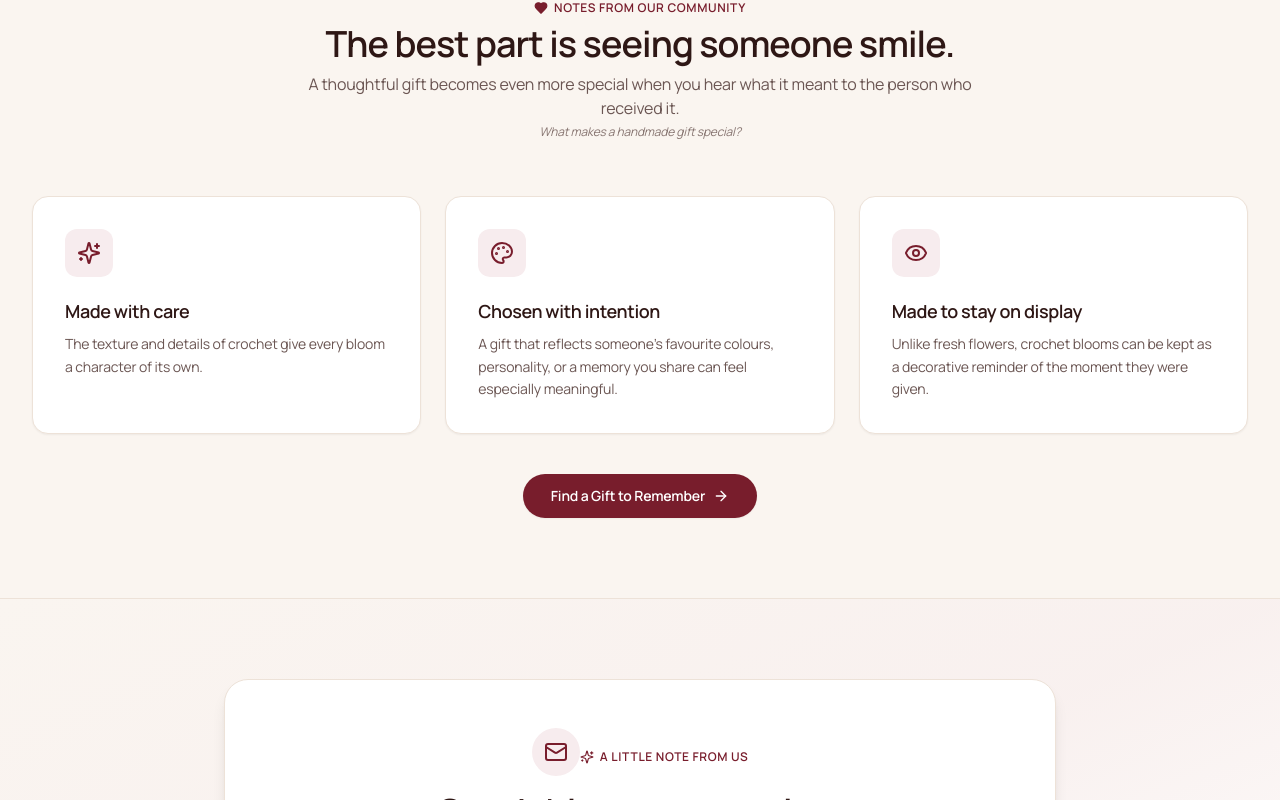
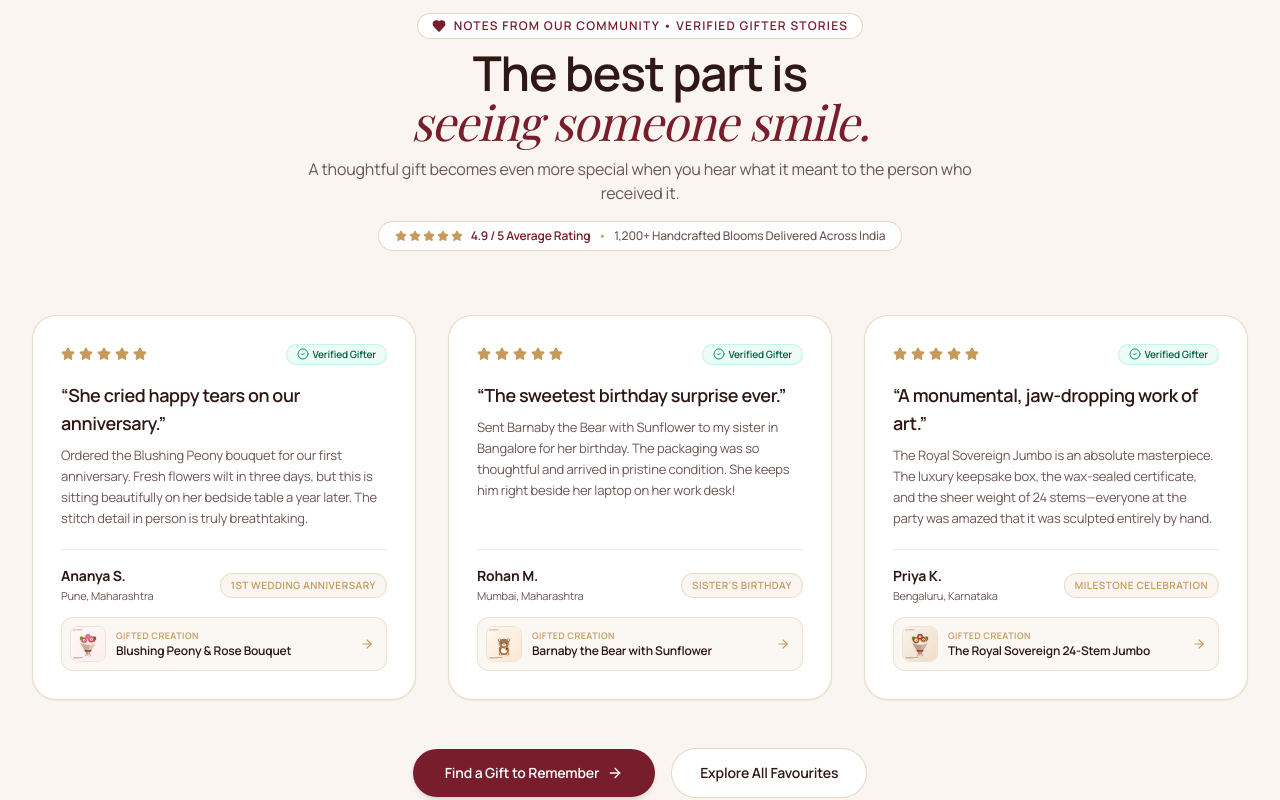
Before and after one commit to TanmayPatil28/DivijaArtHouse, a Next.js app: page / in a window 1280 px wide. Shown: the part 5060-5860 px from the top of the page. Built offline with nearby package versions, Linux system fonts and the light colour scheme; no server answers; the database is empty.

Commit message:
feat(testimonials): elevate community section into verified gifter reviews with star ratings and gift chips

```diff
--- a/src/components/home/Testimonials.tsx
+++ b/src/components/home/Testimonials.tsx
@@ -1,85 +1,180 @@
 import React from 'react';
 import Link from 'next/link';
-import { Heart, Sparkles, ArrowRight, Eye, Palette } from 'lucide-react';
+import { Star, Heart, CheckCircle2, ArrowRight, Sparkles, Quote } from 'lucide-react';
 
-const COMMUNITY_PILLARS = [
+const COMMUNITY_TESTIMONIALS = [
   {
-    title: 'Made with care',
-    description:
-      'The texture and details of crochet give every bloom a character of its own.',
-    icon: Sparkles,
+    name: 'Ananya S.',
+    location: 'Pune, Maharashtra',
+    headline: 'She cried happy tears on our anniversary.',
+    quote:
+      'Ordered the Blushing Peony bouquet for our first anniversary. Fresh flowers wilt in three days, but this is sitting beautifully on her bedside table a year later. The stitch detail in person is truly breathtaking.',
+    giftName: 'Blushing Peony & Rose Bouquet',
+    giftHref: '/products/blushing-peony-rose-handcrafted-bouquet',
+    giftImage: '/images/products/blushing-peony-rose-1.svg',
+    occasion: '1st Wedding Anniversary',
   },
   {
-    title: 'Chosen with intention',
-    description:
-      'A gift that reflects someone’s favourite colours, personality, or a memory you share can feel especially meaningful.',
-    icon: Palette,
+    name: 'Rohan M.',
+    location: 'Mumbai, Maharashtra',
+    headline: 'The sweetest birthday surprise ever.',
+    quote:
+      'Sent Barnaby the Bear with Sunflower to my sister in Bangalore for her birthday. The packaging was so thoughtful and arrived in pristine condition. She keeps him right beside her laptop on her work desk!',
+    giftName: 'Barnaby the Bear with Sunflower',
+    giftHref: '/products/barnaby-the-bear-crochet-sunflower-gift',
+    giftImage: '/images/products/barnaby-bear-amigurumi-1.svg',
+    occasion: "Sister's Birthday",
   },
   {
-    title: 'Made to stay on display',
-    description:
-      'Unlike fresh flowers, crochet blooms can be kept as a decorative reminder of the moment they were given.',
-    icon: Eye,
+    name: 'Priya K.',
+    location: 'Bengaluru, Karnataka',
+    headline: 'A monumental, jaw-dropping work of art.',
+    quote:
+      'The Royal Sovereign Jumbo is an absolute masterpiece. The luxury keepsake box, the wax-sealed certificate, and the sheer weight of 24 stems—everyone at the party was amazed that it was sculpted entirely by hand.',
+    giftName: 'The Royal Sovereign 24-Stem Jumbo',
+    giftHref: '/products/the-royal-sovereign-24-stem-jumbo-bouquet',
+    giftImage: '/images/products/royal-sovereign-jumbo-1.svg',
+    occasion: 'Milestone Celebration',
   },
 ];
 
 export function Testimonials() {
   return (
     <section
-      aria-label="Customer Feedback and Gifting Pillars"
-      className="py-12 md:py-20 bg-surface-warm/40 border-b border-border-subtle"
+      aria-label="Customer Feedback and Community Stories"
+      className="py-16 md:py-24 bg-[#FAF5F0] border-b border-gold/30 relative overflow-hidden"
     >
+      {/* Ambient Radial Radiance */}
+      <div
+        className="absolute top-1/2 left-1/2 -translate-x-1/2 -translate-y-1/2 w-[700px] h-[400px] bg-[radial-gradient(ellipse,rgba(197,154,90,0.08),transparent_70%)] pointer-events-none -z-10"
+        aria-hidden="true"
+      />
+
       <div className="max-w-7xl mx-auto px-4 sm:px-6 lg:px-8">
         {/* Section Heading */}
-        <div className="text-center max-w-2xl mx-auto mb-10 md:mb-14">
-          <div className="inline-flex items-center gap-1.5 text-xs font-semibold uppercase tracking-wider text-primary mb-2">
-            <Heart className="w-3.5 h-3.5 fill-primary" />
-            <span>NOTES FROM OUR COMMUNITY</span>
+        <div className="text-center max-w-2xl mx-auto mb-12 md:mb-16">
+          {/* Eyebrow Badge */}
+          <div className="inline-flex items-center gap-2 px-3.5 py-1 rounded-full bg-white border border-gold/40 text-primary text-xs font-semibold uppercase tracking-widest shadow-2xs mb-2.5 backdrop-blur-sm">
+            <Heart className="w-3.5 h-3.5 fill-primary text-primary shrink-0" />
+            <span>NOTES FROM OUR COMMUNITY • VERIFIED GIFTER STORIES</span>
           </div>
-          <h2 className="text-2xl sm:text-3xl md:text-4xl font-semibold tracking-tight text-text-main">
-            The best part is seeing someone smile.
+
+          {/* Headline */}
+          <h2 className="text-3xl sm:text-4xl md:text-5xl font-semibold tracking-tight text-text-main leading-tight">
+            The best part is{' '}
+            <span className="font-serif italic font-normal text-primary inline-block">
+              seeing someone smile.
+            </span>
           </h2>
-          <p className="text-sm sm:text-base text-text-muted mt-2">
+
+          {/* Subtitle */}
+          <p className="text-sm sm:text-base text-text-muted mt-2.5 leading-relaxed">
             A thoughtful gift becomes even more special when you hear what it meant to the person who received it.
           </p>
-          <p className="text-xs text-text-muted/80 mt-1 italic">
-            What makes a handmade gift special?
-          </p>
+
+          {/* Community Trust Bar */}
+          <div className="inline-flex items-center gap-2 mt-4 px-4 py-1.5 rounded-full bg-white/90 border border-gold/40 shadow-2xs text-xs font-medium text-text-main">
+            <div className="flex items-center gap-0.5">
+              {[...Array(5)].map((_, i) => (
+                <Star key={i} className="w-3 h-3 fill-gold text-gold" />
+              ))}
+            </div>
+            <span className="font-semibold text-primary">4.9 / 5 Average Rating</span>
+            <span className="text-gold">•</span>
+            <span className="text-text-muted">1,200+ Handcrafted Blooms Delivered Across India</span>
+          </div>
         </div>
 
-        {/* Community Pillars Grid */}
-        <div className="grid grid-cols-1 md:grid-cols-3 gap-6">
-          {COMMUNITY_PILLARS.map((pillar, idx) => {
-            const Icon = pillar.icon;
-            return (
-              <div
-                key={idx}
-                className="bg-white p-6 sm:p-8 rounded-2xl border border-border-subtle shadow-sm flex flex-col justify-between hover:border-blush transition-colors"
-              >
-                <div>
-                  <div className="w-12 h-12 rounded-xl bg-blush-soft flex items-center justify-center text-primary mb-5">
-                    <Icon className="w-6 h-6" />
+        {/* 3 Verified Gifter Testimonial Cards */}
+        <div className="grid grid-cols-1 md:grid-cols-3 gap-6 lg:gap-8">
+          {COMMUNITY_TESTIMONIALS.map((review, idx) => (
+            <div
+              key={idx}
+              className="group relative bg-white rounded-2xl sm:rounded-3xl border border-gold/35 p-6 sm:p-7 shadow-sm hover:border-gold hover:shadow-[0_16px_36px_-12px_rgba(120,29,44,0.12)] hover:-translate-y-1 transition-all duration-300 flex flex-col justify-between"
+            >
+              <div>
+                {/* Header: Star Rating & Verified Badge */}
+                <div className="flex items-center justify-between gap-2 mb-4">
+                  <div className="flex items-center gap-1">
+                    {[...Array(5)].map((_, i) => (
+                      <Star key={i} className="w-3.5 h-3.5 fill-gold text-gold" />
+                    ))}
                   </div>
-                  <h3 className="font-semibold text-lg text-text-main mb-2">
-                    {pillar.title}
-                  </h3>
-                  <p className="text-sm text-text-muted leading-relaxed">
-                    {pillar.description}
-                  </p>
+
+                  <span className="inline-flex items-center gap-1 px-2.5 py-0.5 rounded-full bg-emerald-50 border border-emerald-200/60 text-[10px] font-semibold text-emerald-800">
+                    <CheckCircle2 className="w-3 h-3 text-emerald-600" />
+                    <span>Verified Gifter</span>
+                  </span>
                 </div>
+
+                {/* Review Headline */}
+                <h3 className="font-semibold text-base sm:text-lg text-text-main group-hover:text-primary transition-colors leading-snug mb-2">
+                  &ldquo;{review.headline}&rdquo;
+                </h3>
+
+                {/* Review Body */}
+                <p className="text-xs sm:text-[13px] text-text-muted leading-relaxed mb-5">
+                  {review.quote}
+                </p>
               </div>
-            );
-          })}
+
+              {/* Bottom Card Footer */}
+              <div className="pt-4 border-t border-border-subtle/70 space-y-3">
+                {/* Gifter Info */}
+                <div className="flex items-center justify-between">
+                  <div>
+                    <p className="text-xs sm:text-sm font-bold text-text-main leading-tight">
+                      {review.name}
+                    </p>
+                    <p className="text-[11px] text-text-muted mt-0.5">
+                      {review.location}
+                    </p>
+                  </div>
+                  <span className="text-[10px] font-semibold text-gold tracking-wider uppercase bg-surface-canvas px-2.5 py-1 rounded-full border border-gold/30">
+                    {review.occasion}
+                  </span>
+                </div>
+
+                {/* Gifted Product Chip */}
+                <Link
+                  href={review.giftHref}
+                  className="flex items-center gap-2.5 p-2 rounded-xl bg-surface-canvas/80 hover:bg-blush-soft/50 border border-gold/25 hover:border-gold/50 transition-colors group/gift"
+                >
+                  <div className="w-9 h-9 rounded-lg overflow-hidden bg-white border border-border-subtle shrink-0">
+                    <img
+                      src={review.giftImage}
+                      alt={review.giftName}
+                      className="w-full h-full object-cover group-hover/gift:scale-110 transition-transform duration-300"
+                      loading="lazy"
+                    />
+                  </div>
+                  <div className="flex-1 min-w-0">
+                    <p className="text-[9px] text-gold uppercase tracking-wider font-semibold">Gifted Creation</p>
+                    <p className="text-xs font-semibold text-text-main group-hover/gift:text-primary transition-colors truncate">
+                      {review.giftName}
+                    </p>
+                  </div>
+                  <ArrowRight className="w-3.5 h-3.5 text-gold group-hover/gift:translate-x-0.5 transition-transform shrink-0 mr-1" />
+                </Link>
+              </div>
+            </div>
+          ))}
         </div>
 
-        {/* CTA */}
-        <div className="mt-10 text-center">
+        {/* Bottom CTA Row */}
+        <div className="mt-12 text-center flex flex-col sm:flex-row items-center justify-center gap-3 sm:gap-4">
           <Link
             href="/shop"
-            className="inline-flex items-center gap-2 px-7 py-3 rounded-full bg-primary hover:bg-primary-hover text-white text-sm font-semibold transition-all shadow-sm active:scale-[0.98]"
+            className="w-full sm:w-auto inline-flex items-center justify-center gap-2 px-8 py-3.5 rounded-full bg-primary hover:bg-primary-hover text-white text-sm font-semibold transition-all duration-300 shadow-md hover:shadow-gold-glow hover:-translate-y-0.5 active:translate-y-0 active:scale-[0.98]"
           >
             <span>Find a Gift to Remember</span>
-            <ArrowRight className="w-4 h-4" />
+            <ArrowRight className="w-4 h-4 text-gold-light" />
+          </Link>
+          <Link
+            href="/shop?sort=featured"
+            className="w-full sm:w-auto inline-flex items-center justify-center gap-2 px-7 py-3.5 rounded-full bg-white hover:bg-surface-warm border border-gold/40 text-text-main hover:text-primary text-sm font-semibold transition-all duration-300 shadow-2xs hover:border-gold hover:-translate-y-0.5 active:translate-y-0"
+          >
+            <span>Explore All Favourites</span>
           </Link>
         </div>
       </div>
```
